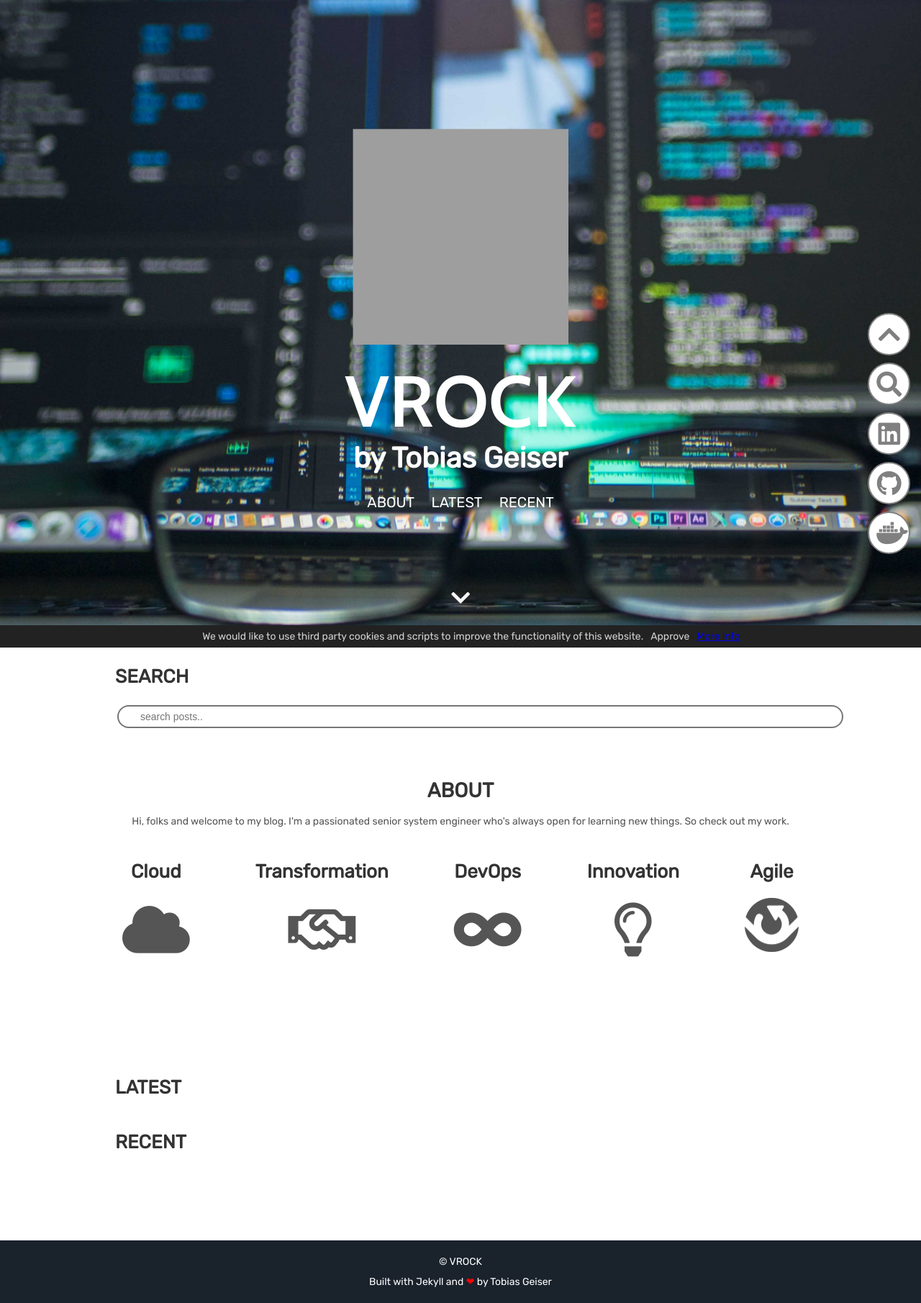
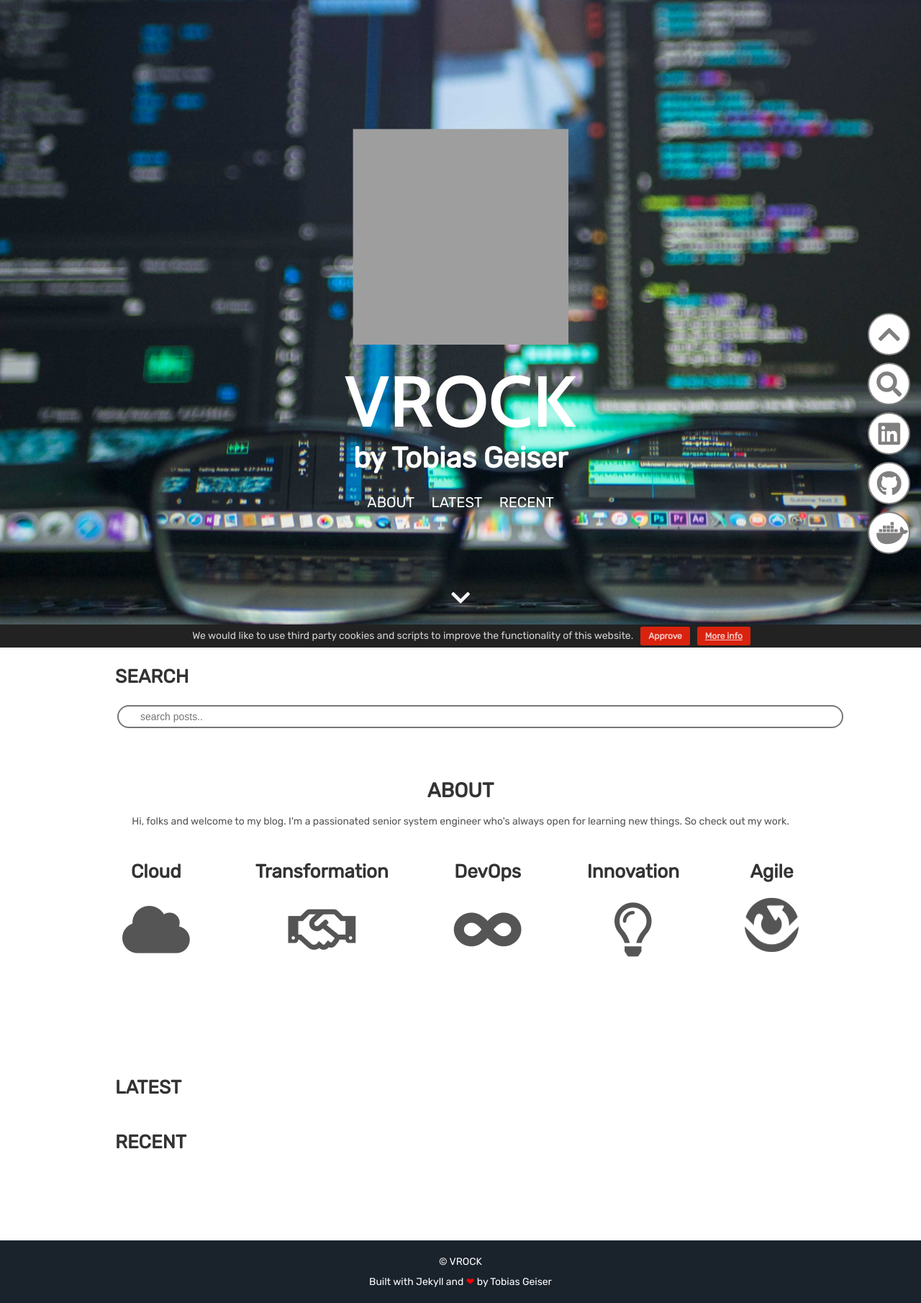
Before and after one commit to team-vrock/jekyll-theme-vrock, a Jekyll site: the page built from index.html, in a window 1280 px wide. Shown: the whole page at 72% size. Built offline with Jekyll 4.4.1, drawn with Linux system fonts in a browser that asks for light colours; comment, search, counter and statistics services are not loaded; grey boxes are pictures that could not be loaded.

Commit message:
added styles for buttons

```diff
--- /dev/null
+++ b/_sass/_button.scss
@@ -0,0 +1,13 @@
+.btn-primary {background: #d9230f!important; border: 1px solid #d9230f!important; font-weight: bold; color: rgba(255,255,255,0.75)!important;}
+.btn-primary:hover {color: rgba(255,255,255,0.9)!important;}
+.btn {
+    padding: 5px 10px!important;
+    -webkit-box-shadow: none!important;
+    box-shadow: none!important;
+}
+.btn-sm, .btn-group-sm>.btn {
+    padding: 5px 10px;
+    font-size: 12px;
+    line-height: 1.5;
+    border-radius: 3px;
+}
--- a/_sass/styles.scss
+++ b/_sass/styles.scss
@@ -18,3 +18,4 @@
 @import 'projects';
 @import 'footer';
 @import 'icons';
+@import 'button';
```
